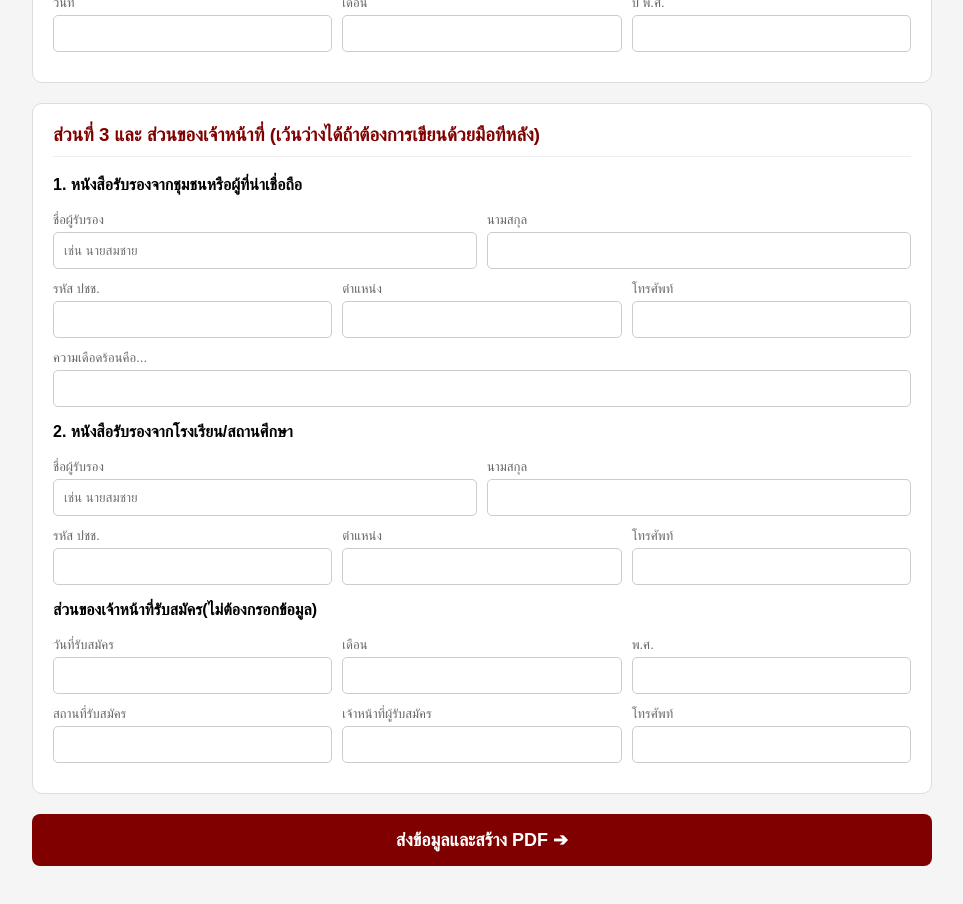
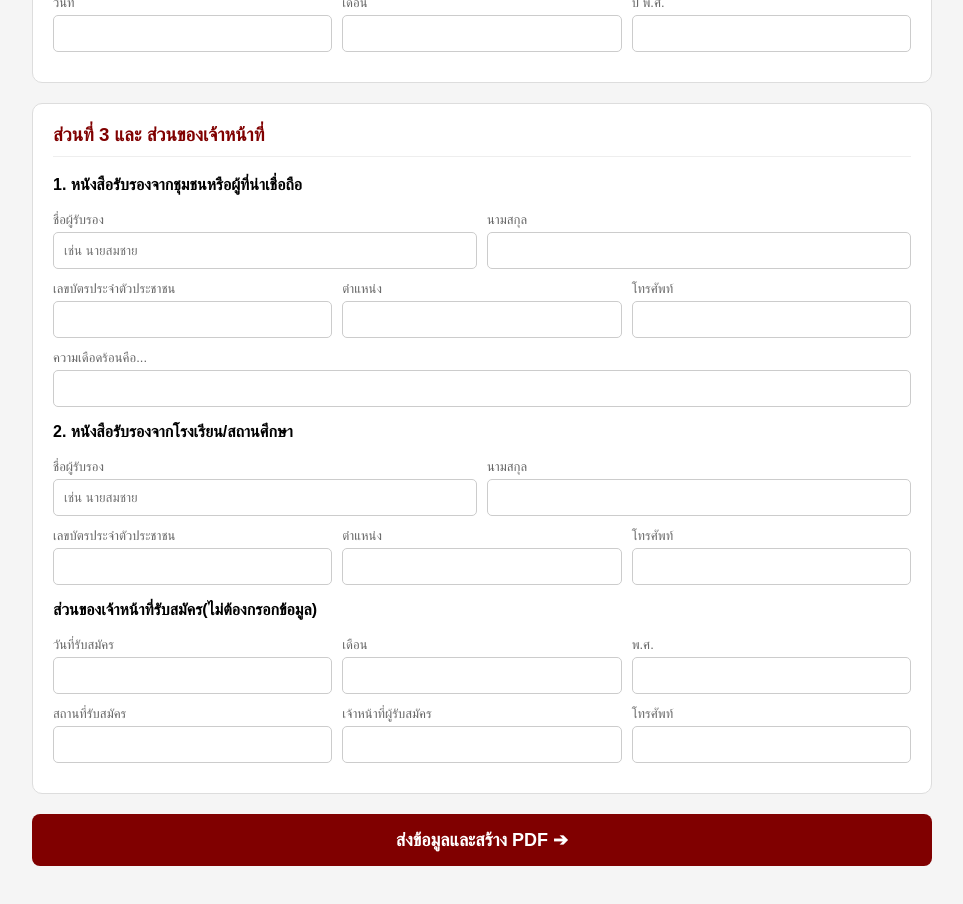
Before and after one commit to ruwaidawy-wq/kunpoom-sk03, a React (Create React App) app: page / in a window 1280 px wide. Shown: the part 3580-4484 px from the top of the page, without its empty margins (158-1121 px from the left). Built offline with nearby package versions, Linux system fonts and the light colour scheme.

Commit message:
Update ApplicationForm.js

```diff
--- a/src/ApplicationForm.js
+++ b/src/ApplicationForm.js
@@ -450,7 +450,7 @@ options={[
               <Row>
                 <Input label="ชื่อผู้ปกครอง" name="g_name" onChange={handleChange} />
                 <Input label="นามสกุล" name="g_surname" onChange={handleChange} />
-                <Input label="รหัส ปชช." name="g_id" onChange={handleChange} />
+                <Input label="เลขบัตรประจำตัวประชาชน" name="g_id" onChange={handleChange} />
               </Row>
               <Row>
                 <Input label="อาชีพ" name="g_job" onChange={handleChange} />
@@ -736,7 +736,7 @@ options={[
           </Row>
         </Section>
 
-        <Section title="ส่วนที่ 3 และ ส่วนของเจ้าหน้าที่ (เว้นว่างได้ถ้าต้องการเขียนด้วยมือทีหลัง)">
+        <Section title="ส่วนที่ 3 และ ส่วนของเจ้าหน้าที่">
           <p>
             <b>1. หนังสือรับรองจากชุมชนหรือผู้ที่น่าเชื่อถือ</b>
           </p>
@@ -754,7 +754,7 @@ options={[
             />
           </Row>
           <Row>
-            <Input label="รหัส ปชช." name="cert1_id" onChange={handleChange} />
+            <Input label="เลขบัตรประจำตัวประชาชน" name="cert1_id" onChange={handleChange} />
             <Input label="ตำแหน่ง" name="cert1_pos" onChange={handleChange} />
             <Input label="โทรศัพท์" name="cert1_tel" onChange={handleChange} />
           </Row>
@@ -781,7 +781,7 @@ options={[
             />
           </Row>
           <Row>
-            <Input label="รหัส ปชช." name="cert2_id" onChange={handleChange} />
+            <Input label="เลขบัตรประจำตัวประชาชน" name="cert2_id" onChange={handleChange} />
             <Input label="ตำแหน่ง" name="cert2_pos" onChange={handleChange} />
             <Input label="โทรศัพท์" name="cert2_tel" onChange={handleChange} />
           </Row>
```
